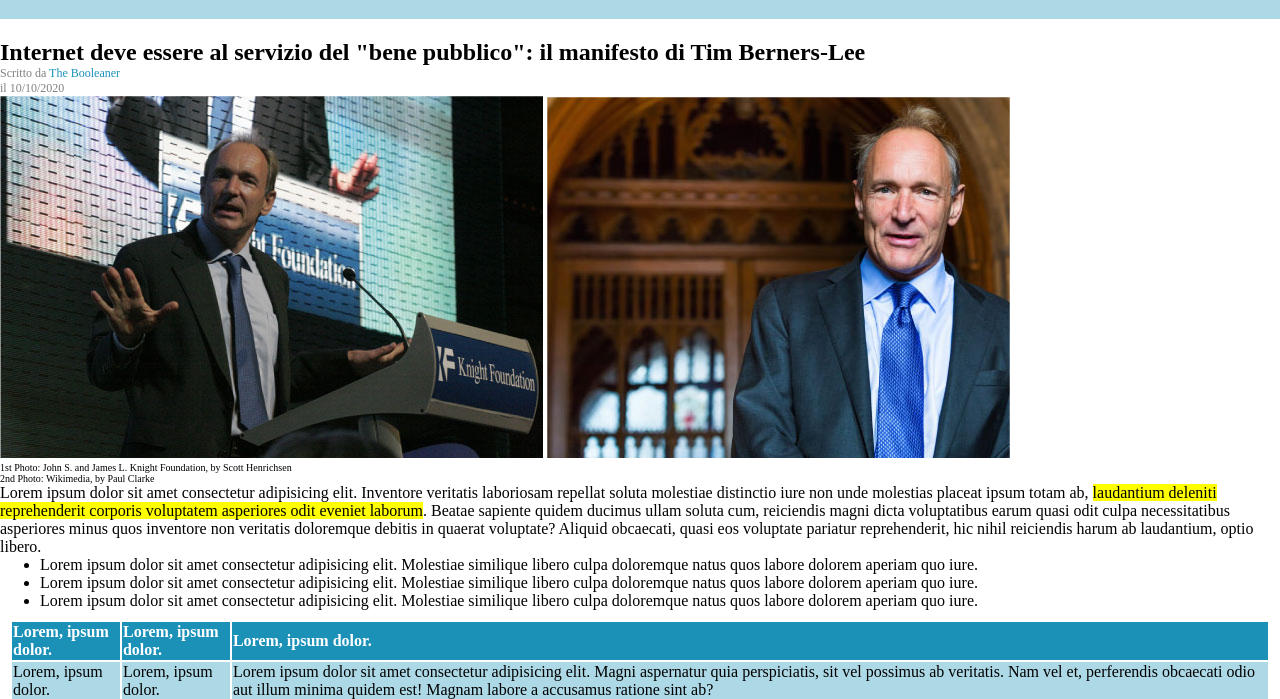
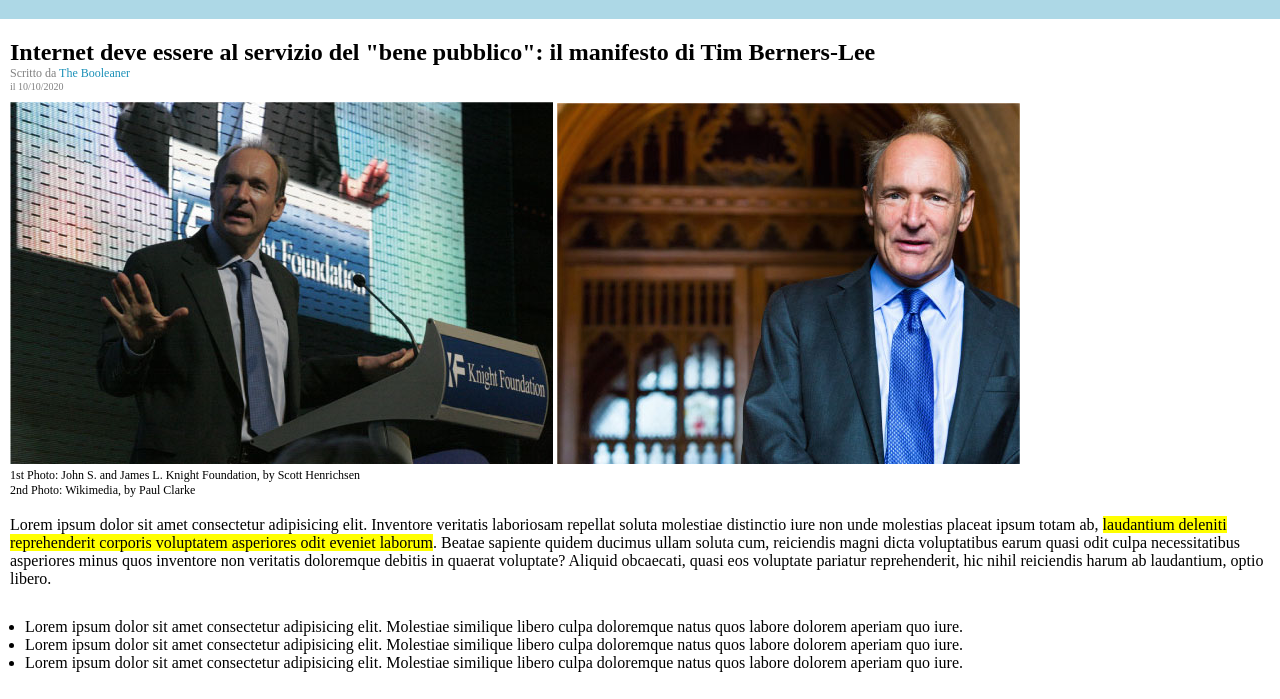
Before and after one commit to francescodigiamb/html-css-booleaner, a plain HTML site: page index.html in a window 1280 px wide. Shown: the part 81-780 px from the top of the page. Drawn offline with Linux system fonts and the light colour scheme.

Commit message:
ADD:finito

```diff
--- a/css/style.css
+++ b/css/style.css
@@ -8,6 +8,15 @@ section,
 p {
     padding: 10px;
 } */
+main {
+    margin-left: 10px;
+}
+
+ul {
+    padding: 15px;
+    margin-top: 15px;
+    margin-bottom: 15px;
+}
 
 header {
     width: 100%;
@@ -25,10 +34,15 @@ h1 {
     margin-top: 20px;
 }
 
-.subtitle,
-.description {
+.subtitle {
     font-size: 12px;
     color: grey;
+}
+
+.description {
+    font-size: 10px;
+    color: grey;
+    margin-bottom: 10px;
 }
 
 .booleaner {
@@ -36,7 +50,7 @@ h1 {
 }
 
 .description1 {
-    font-size: 10px;
+    font-size: 12px;
 }
 
 thead {
@@ -50,8 +64,11 @@ thead {
 
 table {
     text-align: left;
-    padding: 10px;
     margin-bottom: 20px;
+}
+
+th {
+    width: 100vw;
 }
 
 footer {
--- a/index.html
+++ b/index.html
@@ -28,6 +28,7 @@
             <div class="description1">1st Photo: John S. and James L. Knight Foundation, by Scott Henrichsen</div>
             <div class="description1">2nd Photo: Wikimedia, by Paul Clarke</div>
         </div>
+        <br>
         <!-- terza sezione Testo -->
         <div>
             <p>Lorem ipsum dolor sit amet consectetur adipisicing elit. Inventore veritatis laboriosam repellat soluta
@@ -88,13 +89,14 @@
                 </tbody>
             </table>
         </div>
-        <!-- fine pagina -->
-        <footer>
-            Copyright The Booleaner - Tutti diritti riservati
-        </footer>
+    </main>
+    <!-- fine pagina -->
+    <footer>
+        Copyright The Booleaner - Tutti diritti riservati
+    </footer>
 
 
-    </main>
+
 </body>
 
 </html>
```
